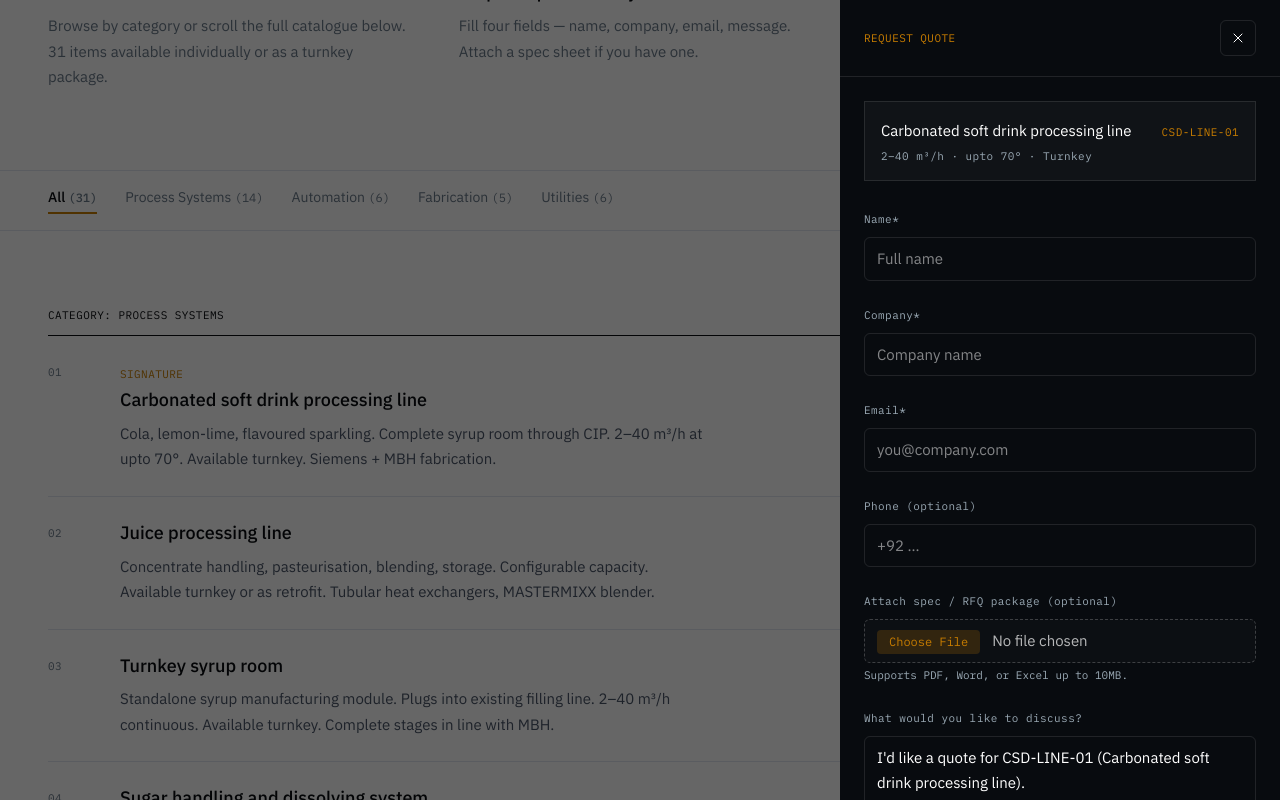
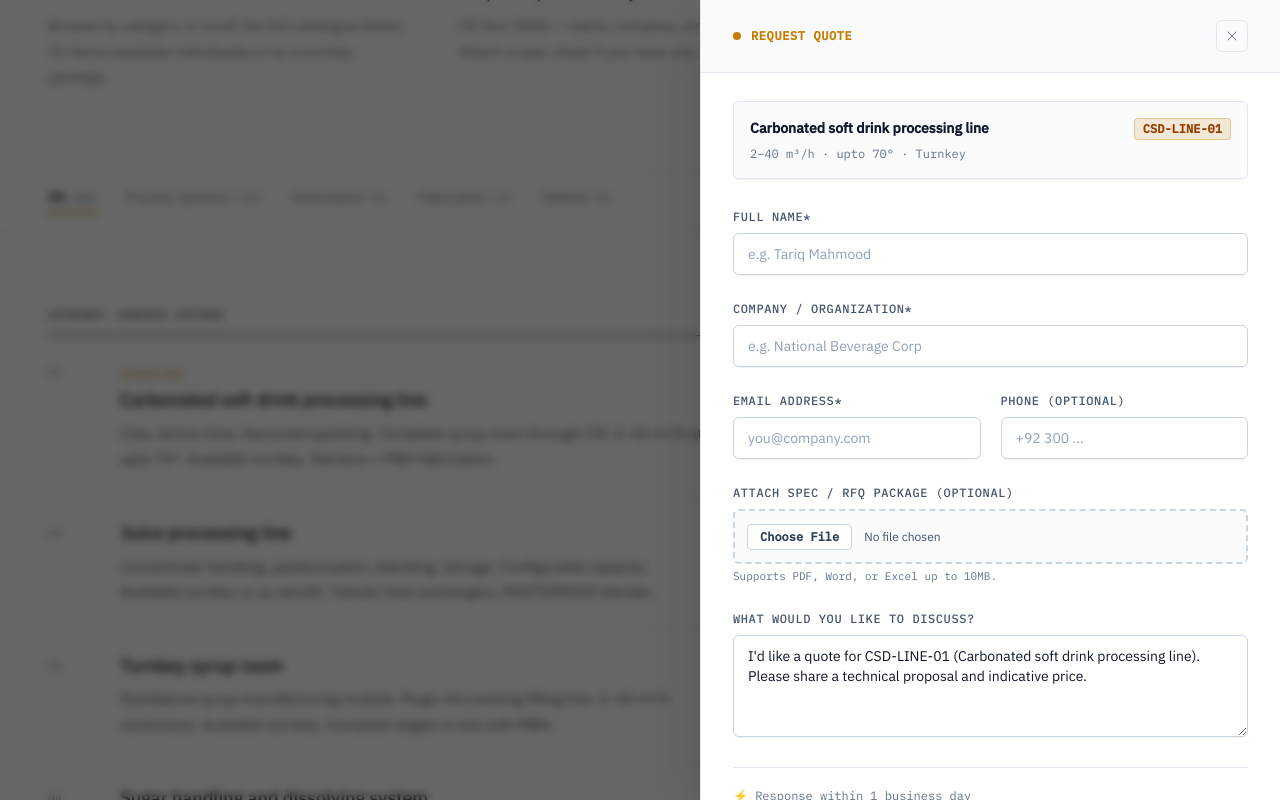
Before and after one commit to AliKhanImagery/MBH, a Next.js app: page /catalogue in a window 1280 px wide. Both pictures are taken after a click on the button "Carbonated soft drink processing line". Shown: the part 673-1473 px from the top of the page. Built offline with nearby package versions, Linux system fonts and the light colour scheme.

Commit message:
style(catalogue): widen QuoteDrawer and apply clean white theme with staged file chip

```diff
--- a/src/components/catalogue/QuoteDrawer.tsx
+++ b/src/components/catalogue/QuoteDrawer.tsx
@@ -166,32 +166,35 @@ export default function QuoteDrawer({ open, mode, item, onClose }: Props) {
         type="button"
         aria-label="Close"
         onClick={handleClose}
-        className="absolute inset-0 h-full w-full cursor-default bg-black/60"
+        className="absolute inset-0 h-full w-full cursor-default bg-black/60 backdrop-blur-xs transition-opacity"
       />
 
-      {/* Panel — slides in from the right */}
+      {/* Panel — slides in from the right with wider white styling */}
       <div
         ref={panelRef}
         tabIndex={-1}
-        className="mbh-drawer-panel absolute right-0 top-0 flex h-full w-full max-w-[440px] flex-col overflow-y-auto bg-near-black outline-none"
+        className="mbh-drawer-panel absolute right-0 top-0 flex h-full w-full max-w-[580px] flex-col overflow-y-auto bg-white text-slate-900 shadow-2xl border-l border-slate-200 outline-none"
       >
         <style>{`
-          @keyframes mbh-drawer-in { from { transform: translateX(24px); opacity: 0.4; } to { transform: translateX(0); opacity: 1; } }
+          @keyframes mbh-drawer-in { from { transform: translateX(28px); opacity: 0.4; } to { transform: translateX(0); opacity: 1; } }
           @media (prefers-reduced-motion: no-preference) {
             .mbh-drawer-panel { animation: mbh-drawer-in 220ms ease-out; }
           }
         `}</style>
 
         {/* Header row */}
-        <div className="flex items-center justify-between border-b border-white/10 px-6 py-5">
-          <p className="font-mono text-data uppercase tracking-wider text-amber">
+        <div className="flex items-center justify-between border-b border-slate-200 bg-slate-50/90 px-8 py-5">
+          <div className="flex items-center gap-2.5">
+            <span className="h-2 w-2 rounded-full bg-amber" />
+            <p className="font-mono text-xs font-bold uppercase tracking-wider text-amber">
               {copy.heading}
             </p>
+          </div>
           <button
             type="button"
             aria-label="Close"
             onClick={handleClose}
-            className="flex h-9 w-9 items-center justify-center rounded-md border border-white/10 text-white transition-colors hover:border-white/25 hover:bg-white/5"
+            className="flex h-8 w-8 items-center justify-center rounded-md border border-slate-200 text-slate-500 transition-colors hover:border-slate-300 hover:bg-slate-100 hover:text-slate-900"
           >
             <svg viewBox="0 0 24 24" className="h-4 w-4" fill="none">
               <path
@@ -205,52 +208,54 @@ export default function QuoteDrawer({ open, mode, item, onClose }: Props) {
         </div>
 
         {submitted ? (
-          <div className="flex flex-1 flex-col items-center justify-center px-6 text-center">
-            <div className="mx-auto mb-4 flex h-12 w-12 items-center justify-center rounded-full bg-amber/10 text-amber">
-              <svg className="h-6 w-6" fill="none" viewBox="0 0 24 24" stroke="currentColor">
-                <path strokeLinecap="round" strokeLinejoin="round" strokeWidth={2} d="M5 13l4 4L19 7" />
+          <div className="flex flex-1 flex-col items-center justify-center p-8 text-center bg-white">
+            <div className="mx-auto mb-4 flex h-14 w-14 items-center justify-center rounded-full bg-amber/15 text-amber">
+              <svg className="h-7 w-7" fill="none" viewBox="0 0 24 24" stroke="currentColor">
+                <path strokeLinecap="round" strokeLinejoin="round" strokeWidth={2.5} d="M5 13l4 4L19 7" />
               </svg>
             </div>
-            <p className="text-h3 text-white">Quote Request Received</p>
-            <p className="text-body mt-2 text-white/60">
+            <p className="text-xl font-bold text-slate-900">Quote Request Received</p>
+            <p className="mt-2.5 text-sm leading-relaxed text-slate-600 max-w-md">
               {item ? (
-                <>Your technical proposal request for <strong>{item.id}</strong> ({item.name}) has been received.</>
+                <>Your technical proposal request for <strong className="text-slate-900">{item.id}</strong> ({item.name}) has been registered.</>
               ) : (
-                <>Your scoping enquiry has been received.</>
+                <>Your scoping enquiry has been registered with our proposal desk.</>
               )}
             </p>
-            <p className="text-sm mt-3 text-amber font-mono">
-              Indicative price and scope draft within 1 business day.
-            </p>
+            <div className="mt-4 rounded-md border border-amber/30 bg-amber/10 px-4 py-2.5 text-xs font-mono font-medium text-amber-900">
+              ⚡ Indicative price and scope draft within 1 business day.
+            </div>
             <button
               type="button"
               onClick={handleClose}
-              className="text-cta mt-6 rounded-md border border-white/10 px-[22px] py-3 text-white transition-colors hover:border-white/25 hover:bg-white/5"
+              className="mt-8 rounded-md bg-slate-900 px-8 py-3 text-xs font-mono font-semibold uppercase tracking-wider text-white shadow-sm transition-colors hover:bg-slate-800"
             >
               Done
             </button>
           </div>
         ) : (
-          <form onSubmit={handleSubmit} className="flex flex-1 flex-col px-6 py-6">
+          <form onSubmit={handleSubmit} className="flex flex-1 flex-col px-8 py-7 bg-white">
             {errorMessage && (
-              <div className="mb-5 rounded-md border border-red-500/30 bg-red-500/10 p-4 text-sm text-red-300">
-                <p className="font-medium">{errorMessage}</p>
-                <p className="mt-1 text-xs text-red-400">
-                  You can also email your RFQ directly to <a href="mailto:sales@mbhsol.com" className="underline font-semibold">sales@mbhsol.com</a>.
+              <div className="mb-6 rounded-md border border-red-200 bg-red-50 p-4 text-sm text-red-700">
+                <p className="font-semibold">{errorMessage}</p>
+                <p className="mt-1 text-xs text-red-600">
+                  You can also email your RFQ directly to <a href={`mailto:${SALES_EMAIL}`} className="underline font-bold">{SALES_EMAIL}</a>.
                 </p>
               </div>
             )}
 
             {/* Item context block */}
             {item && (
-              <div className="mb-6 border border-white/10 bg-white/[0.03] p-4">
+              <div className="mb-6 rounded-md border border-slate-200 bg-slate-50/80 p-4 shadow-2xs">
                 <div className="flex items-baseline justify-between gap-3">
-                  <span className="text-body font-medium text-white">
+                  <span className="text-sm font-semibold text-slate-900">
                     {item.name}
                   </span>
-                  <span className="font-mono text-data text-amber">{item.id}</span>
+                  <span className="rounded bg-amber/15 border border-amber/30 px-2 py-0.5 font-mono text-xs font-bold text-amber-800">
+                    {item.id}
+                  </span>
                 </div>
-                <p className="mt-1 font-mono text-data text-steel-text">
+                <p className="mt-1.5 font-mono text-xs text-slate-500">
                   {item.spec}
                 </p>
               </div>
@@ -258,48 +263,61 @@ export default function QuoteDrawer({ open, mode, item, onClose }: Props) {
 
             <div className="grid grid-cols-1 gap-5">
               <label className="block">
-                <span className="text-data text-steel-text">Name*</span>
+                <span className="font-mono text-xs font-medium uppercase tracking-wider text-slate-600">
+                  Full Name*
+                </span>
                 <input
                   name="name"
                   type="text"
                   required
                   disabled={isSubmitting}
-                  placeholder="Full name"
-                  className="text-body mt-2 w-full rounded-md border border-white/10 bg-transparent px-3 py-2 text-white outline-none focus:border-brand-blue disabled:opacity-50"
+                  placeholder="e.g. Tariq Mahmood"
+                  className="mt-1.5 w-full rounded-md border border-slate-300 bg-white px-3.5 py-2.5 text-sm text-slate-900 placeholder:text-slate-400 outline-none transition-colors focus:border-amber focus:ring-1 focus:ring-amber shadow-2xs disabled:opacity-50"
                 />
               </label>
+
               <label className="block">
-                <span className="text-data text-steel-text">Company*</span>
+                <span className="font-mono text-xs font-medium uppercase tracking-wider text-slate-600">
+                  Company / Organization*
+                </span>
                 <input
                   name="company"
                   type="text"
                   required
                   disabled={isSubmitting}
-                  placeholder="Company name"
-                  className="text-body mt-2 w-full rounded-md border border-white/10 bg-transparent px-3 py-2 text-white outline-none focus:border-brand-blue disabled:opacity-50"
+                  placeholder="e.g. National Beverage Corp"
+                  className="mt-1.5 w-full rounded-md border border-slate-300 bg-white px-3.5 py-2.5 text-sm text-slate-900 placeholder:text-slate-400 outline-none transition-colors focus:border-amber focus:ring-1 focus:ring-amber shadow-2xs disabled:opacity-50"
                 />
               </label>
+
+              <div className="grid grid-cols-1 gap-5 sm:grid-cols-2">
                 <label className="block">
-                <span className="text-data text-steel-text">Email*</span>
+                  <span className="font-mono text-xs font-medium uppercase tracking-wider text-slate-600">
+                    Email Address*
+                  </span>
                   <input
                     name="email"
                     type="email"
                     required
                     disabled={isSubmitting}
                     placeholder="you@company.com"
-                  className="text-body mt-2 w-full rounded-md border border-white/10 bg-transparent px-3 py-2 text-white outline-none focus:border-brand-blue disabled:opacity-50"
+                    className="mt-1.5 w-full rounded-md border border-slate-300 bg-white px-3.5 py-2.5 text-sm text-slate-900 placeholder:text-slate-400 outline-none transition-colors focus:border-amber focus:ring-1 focus:ring-amber shadow-2xs disabled:opacity-50"
                   />
                 </label>
+
                 <label className="block">
-                <span className="text-data text-steel-text">Phone (optional)</span>
+                  <span className="font-mono text-xs font-medium uppercase tracking-wider text-slate-600">
+                    Phone (optional)
+                  </span>
                   <input
                     name="phone"
                     type="tel"
                     disabled={isSubmitting}
-                  placeholder="+92 …"
-                  className="text-body mt-2 w-full rounded-md border border-white/10 bg-transparent px-3 py-2 text-white outline-none focus:border-brand-blue disabled:opacity-50"
+                    placeholder="+92 300 …"
+                    className="mt-1.5 w-full rounded-md border border-slate-300 bg-white px-3.5 py-2.5 text-sm text-slate-900 placeholder:text-slate-400 outline-none transition-colors focus:border-amber focus:ring-1 focus:ring-amber shadow-2xs disabled:opacity-50"
                   />
                 </label>
+              </div>
 
               {/* Anti-spam honeypot (hidden from real users) */}
               <input
@@ -313,29 +331,30 @@ export default function QuoteDrawer({ open, mode, item, onClose }: Props) {
 
               {/* File upload — enabled for spec sheets & RFQ packages up to 10MB */}
               <div className="block">
-                <span className="text-data text-steel-text">
-                  Attach spec / RFQ package (optional)
+                <span className="font-mono text-xs font-medium uppercase tracking-wider text-slate-600">
+                  Attach Spec / RFQ Package (optional)
                 </span>
 
                 {selectedFile ? (
-                  <div className="mt-2 flex items-center justify-between rounded-md border border-amber/40 bg-amber/10 px-3 py-2 text-sm text-white">
+                  <div className="mt-1.5 flex items-center justify-between rounded-md border border-amber/40 bg-amber/5 px-3.5 py-2.5 text-sm text-slate-900">
                     <div className="flex items-center gap-2 truncate">
-                      <span className="text-amber">📎</span>
-                      <span className="truncate font-mono text-xs">{selectedFile.name}</span>
-                      <span className="text-[11px] text-white/50">
+                      <span className="text-amber font-bold">📎</span>
+                      <span className="truncate font-mono text-xs font-semibold">{selectedFile.name}</span>
+                      <span className="text-xs text-slate-500">
                         ({(selectedFile.size / (1024 * 1024)).toFixed(2)} MB)
                       </span>
                     </div>
                     <button
                       type="button"
                       onClick={handleClearFile}
-                      className="ml-2 text-xs font-mono text-white/70 hover:text-white"
+                      className="ml-2 rounded px-2 py-0.5 text-xs font-mono text-slate-600 hover:bg-slate-200 hover:text-slate-900 transition-colors"
                       title="Remove file"
                     >
                       ✕ Remove
                     </button>
                   </div>
                 ) : (
+                  <div className="mt-1.5 rounded-md border-2 border-dashed border-slate-300 bg-slate-50/80 p-3 hover:border-amber/60 hover:bg-amber/5 transition-colors">
                     <input
                       ref={fileInputRef}
                       name="attachment"
@@ -343,17 +362,18 @@ export default function QuoteDrawer({ open, mode, item, onClose }: Props) {
                       accept=".pdf,.doc,.docx,.xls,.xlsx"
                       disabled={isSubmitting}
                       onChange={handleFileChange}
-                    className="text-body mt-2 w-full rounded-md border border-dashed border-white/20 bg-white/[0.02] px-3 py-2 text-white/70 outline-none file:mr-3 file:rounded file:border-0 file:bg-amber/20 file:px-3 file:py-1 file:text-xs file:font-mono file:text-amber hover:border-amber/50 cursor-pointer disabled:opacity-50"
+                      className="w-full text-xs text-slate-600 outline-none file:mr-3 file:rounded file:border file:border-slate-300 file:bg-white file:px-3 file:py-1 file:text-xs file:font-mono file:font-semibold file:text-slate-700 hover:file:bg-slate-100 cursor-pointer disabled:opacity-50"
                     />
+                  </div>
                 )}
 
-                <span className="mt-1 block font-mono text-[11px] text-steel-text">
+                <span className="mt-1 block font-mono text-[11px] text-slate-500">
                   Supports PDF, Word, or Excel up to 10MB.
                 </span>
               </div>
 
               <label className="block">
-                <span className="text-data text-steel-text">
+                <span className="font-mono text-xs font-medium uppercase tracking-wider text-slate-600">
                   What would you like to discuss?
                 </span>
                 <textarea
@@ -361,19 +381,21 @@ export default function QuoteDrawer({ open, mode, item, onClose }: Props) {
                   rows={4}
                   disabled={isSubmitting}
                   defaultValue={copy.message}
-                  className="text-body mt-2 w-full rounded-md border border-white/10 bg-transparent px-3 py-2 text-white outline-none focus:border-brand-blue disabled:opacity-50"
+                  className="mt-1.5 w-full rounded-md border border-slate-300 bg-white px-3.5 py-2.5 text-sm text-slate-900 placeholder:text-slate-400 outline-none transition-colors focus:border-amber focus:ring-1 focus:ring-amber shadow-2xs disabled:opacity-50"
                 />
               </label>
             </div>
 
-            <p className="text-data mt-6 text-steel-text">
-              We reply within one business day.
-            </p>
+            <div className="mt-6 flex items-center justify-between border-t border-slate-200 pt-5">
+              <span className="font-mono text-xs text-slate-500">
+                ⚡ Response within 1 business day
+              </span>
+            </div>
 
             <button
               type="submit"
               disabled={isSubmitting}
-              className="text-cta mt-4 inline-flex items-center justify-center gap-2 w-full bg-amber px-[22px] py-3 text-white transition-colors hover:bg-amber-light disabled:opacity-50 cursor-pointer"
+              className="text-cta mt-4 inline-flex items-center justify-center gap-2 w-full rounded-md bg-amber px-6 py-3.5 text-sm font-semibold uppercase tracking-wider text-white shadow-sm transition-colors hover:bg-amber-light disabled:opacity-50 cursor-pointer"
             >
               {isSubmitting ? (
                 <>
```
Lines whose indentation alone changed are shown as unchanged.
